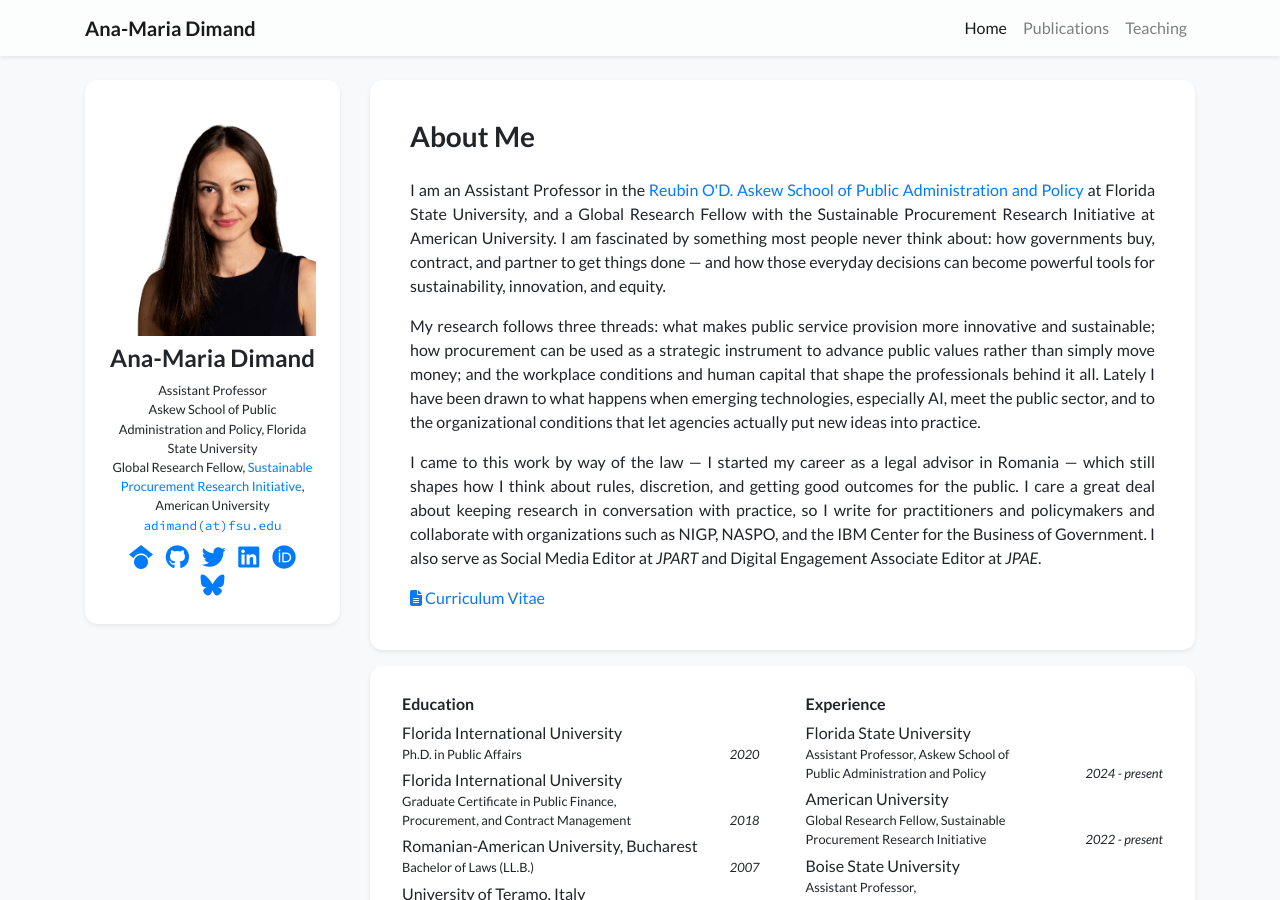
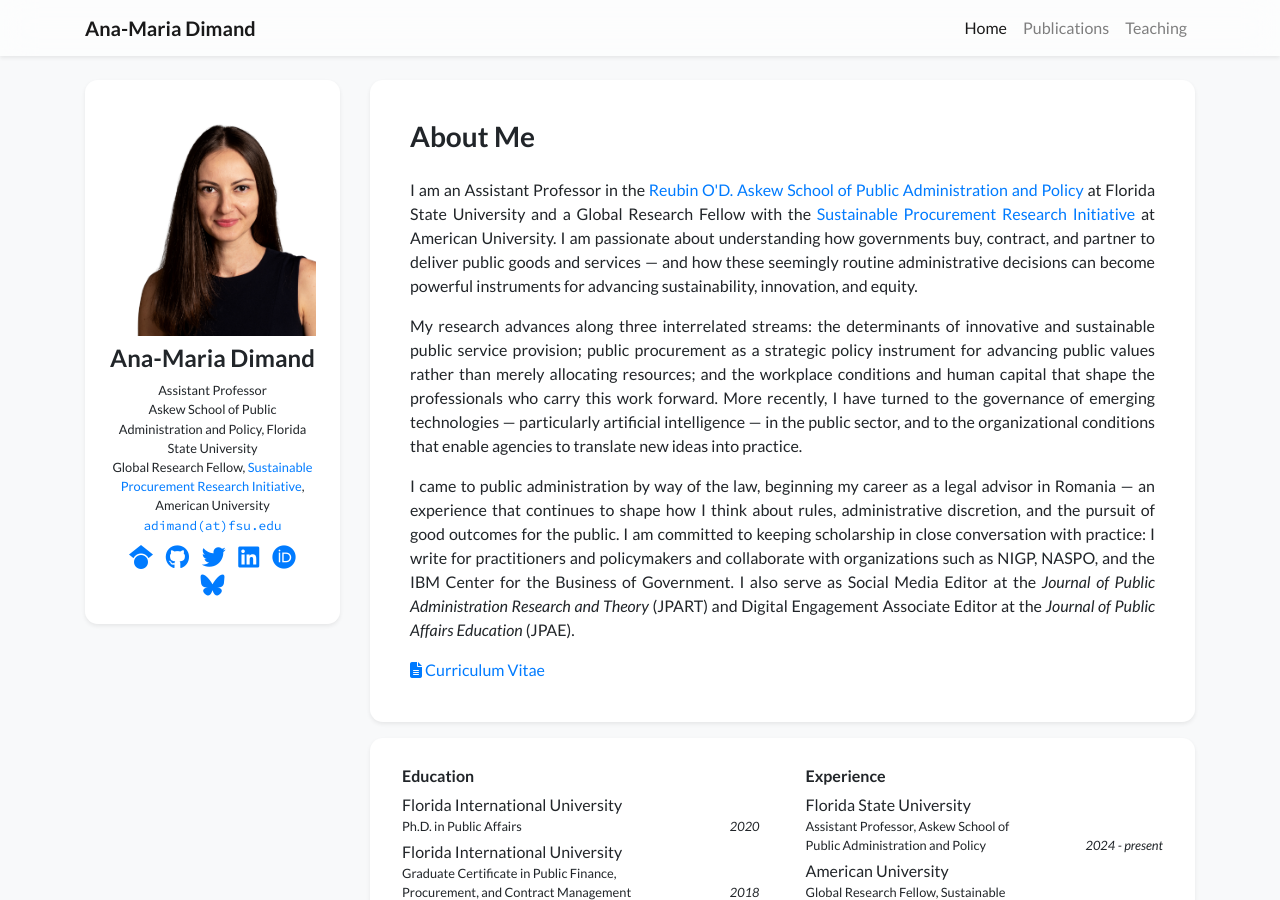
Before and after one commit to anamariadimand/anamariadimand.github.io, a Jekyll site: the page built from index.html, in a window 1280 px wide and 900 px high. Built offline with Jekyll 4.4.1, drawn with Linux system fonts in a browser that asks for light colours; nearby versions of some CDN libraries; a style sheet for code colours, icons or effects is not loaded.

Commit message:
Refine bio with public administration wording
Co-Authored-By: Claude Opus 4.8 <noreply@anthropic.com>

```diff
--- a/_data/profile.yml
+++ b/_data/profile.yml
@@ -24,24 +24,28 @@ short_bio_text_justify: true
 short_bio: >-
   <p>
     I am an Assistant Professor in the <a href="https://cosspp.fsu.edu/askew/" target="_blank">Reubin O'D. Askew
-    School of Public Administration and Policy</a> at Florida State University, and a Global Research Fellow with the
-    Sustainable Procurement Research Initiative at American University. I am fascinated by something most people
-    never think about: how governments buy, contract, and partner to get things done &mdash; and how those everyday
-    decisions can become powerful tools for sustainability, innovation, and equity.
+    School of Public Administration and Policy</a> at Florida State University and a Global Research Fellow with the
+    <a href="https://kogod.american.edu/sustainable-procurement-research-initiative-people-and-partners" target="_blank">Sustainable
+    Procurement Research Initiative</a> at American University. I am passionate about understanding how governments buy,
+    contract, and partner to deliver public goods and services &mdash; and how these seemingly routine administrative
+    decisions can become powerful instruments for advancing sustainability, innovation, and equity.
   </p>
   <p>
-    My research follows three threads: what makes public service provision more innovative and sustainable; how
-    procurement can be used as a strategic instrument to advance public values rather than simply move money; and
-    the workplace conditions and human capital that shape the professionals behind it all. Lately I have been drawn
-    to what happens when emerging technologies, especially AI, meet the public sector, and to the organizational
-    conditions that let agencies actually put new ideas into practice.
+    My research advances along three interrelated streams: the determinants of innovative and sustainable public
+    service provision; public procurement as a strategic policy instrument for advancing public values rather than
+    merely allocating resources; and the workplace conditions and human capital that shape the professionals who
+    carry this work forward. More recently, I have turned to the governance of emerging technologies &mdash;
+    particularly artificial intelligence &mdash; in the public sector, and to the organizational conditions that
+    enable agencies to translate new ideas into practice.
   </p>
   <p>
-    I came to this work by way of the law &mdash; I started my career as a legal advisor in Romania &mdash; which still
-    shapes how I think about rules, discretion, and getting good outcomes for the public. I care a great deal about
-    keeping research in conversation with practice, so I write for practitioners and policymakers and collaborate
-    with organizations such as NIGP, NASPO, and the IBM Center for the Business of Government. I also serve as Social
-    Media Editor at <em>JPART</em> and Digital Engagement Associate Editor at <em>JPAE</em>.
+    I came to public administration by way of the law, beginning my career as a legal advisor in Romania &mdash; an
+    experience that continues to shape how I think about rules, administrative discretion, and the pursuit of good
+    outcomes for the public. I am committed to keeping scholarship in close conversation with practice: I write for
+    practitioners and policymakers and collaborate with organizations such as NIGP, NASPO, and the IBM Center for the
+    Business of Government. I also serve as Social Media Editor at the <em>Journal of Public Administration Research
+    and Theory</em> (JPART) and Digital Engagement Associate Editor at the <em>Journal of Public Affairs Education</em>
+    (JPAE).
   </p>
 
 portrait_url: /assets/images/photos/ana_headshot.png
```
